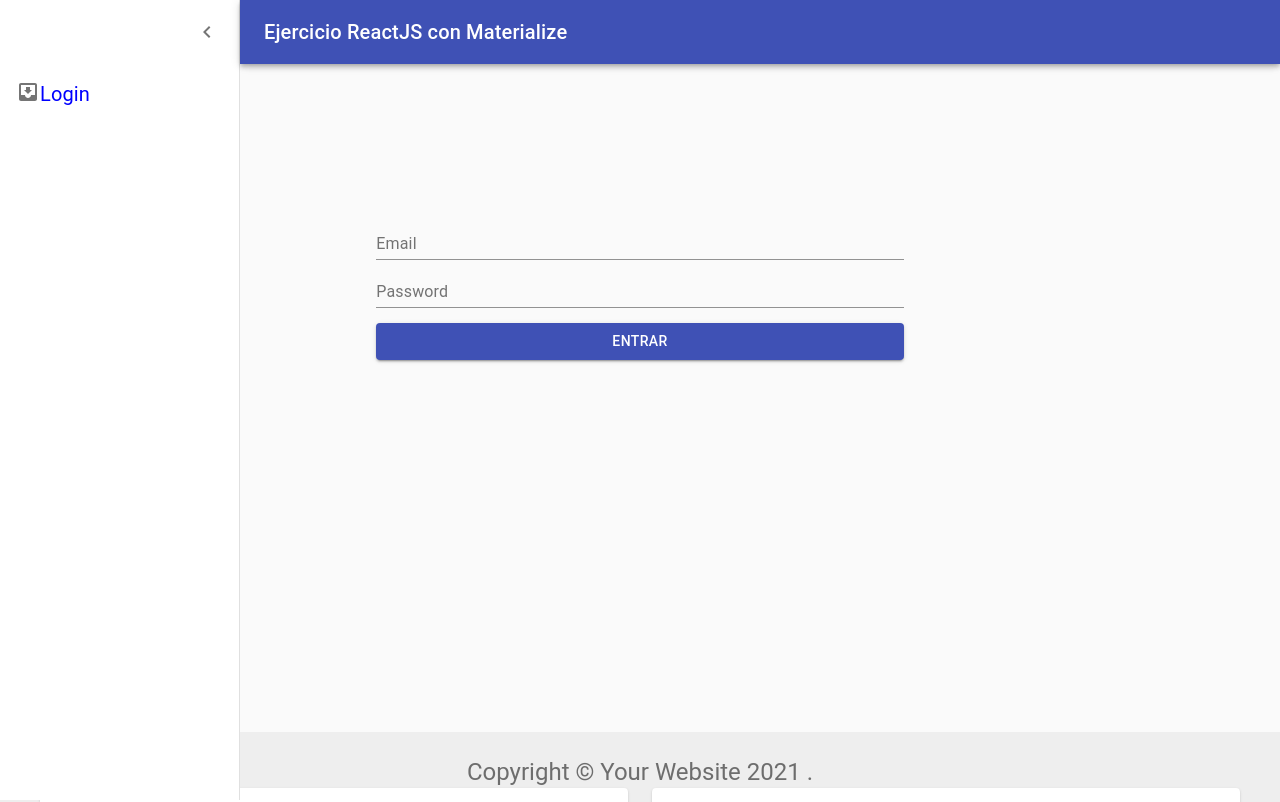
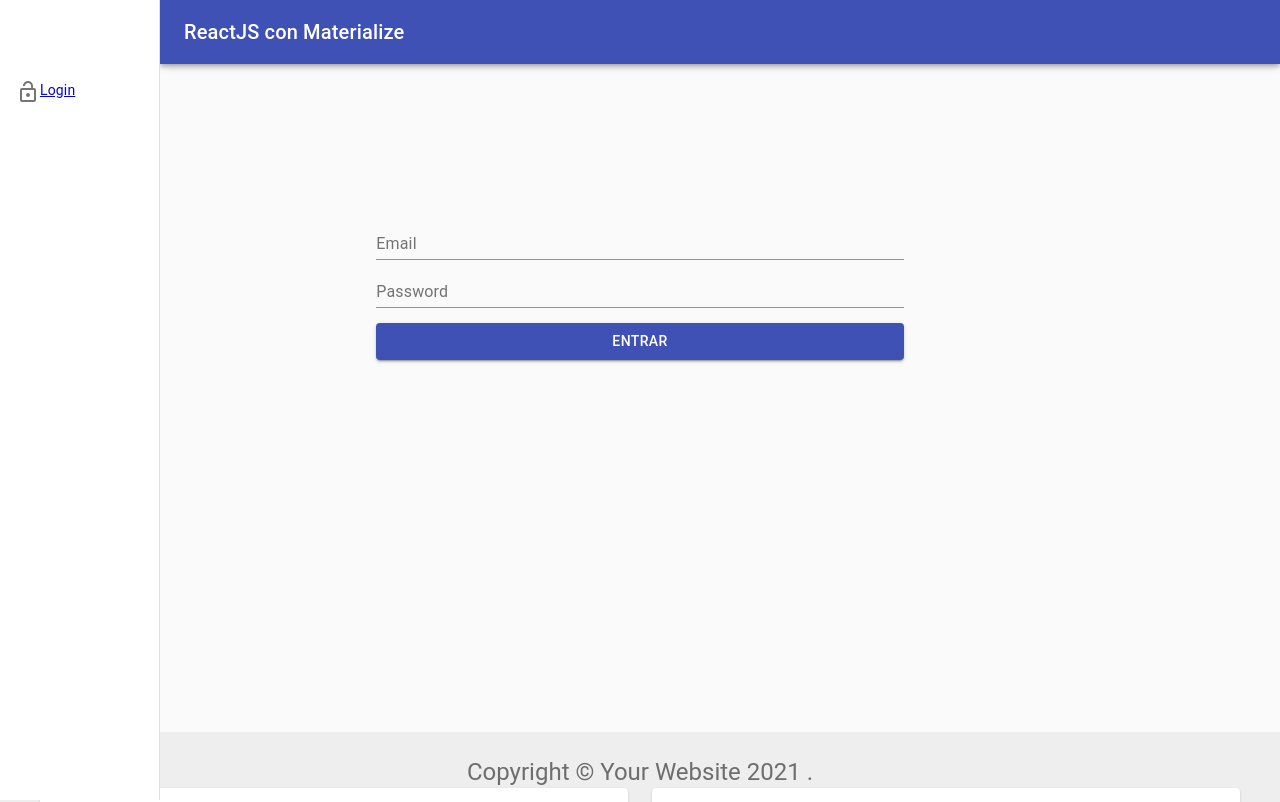
Before and after one commit to MiguelAngelMP10/ejercicio-reactjs-materialize, a React (Create React App) app: page /login in a window 1280 px wide. Shown: the top 802 px of the page. Built offline with nearby package versions, Linux system fonts and the light colour scheme.

Commit message:
Se cambia el menu y se ponen iconos

```diff
--- a/src/components/Footer/index.js
+++ b/src/components/Footer/index.js
@@ -143,15 +143,9 @@ export default function Footer() {
 
                 <CardContent>
                   <Typography variant="body2" color="textSecondary">
-                    ENLACE ATHENEA, S.A DE C.V., se compromete a guardar sus
+                    Super caja se compromete a guardar sus
                     datos personales, durante el tiempo necesario para cumplir
-                    con la finalidad para lo cual fueron solicitados. Asimismo,
-                    le informamos que debido a que la venta, distribución y
-                    soporte de nuestros productos es a través de nuestros socios
-                    de negocio (Distribuidores, Vendedores), sus datos
-                    personales pudieran ser transferidos a alguno de ellos para
-                    dar seguimiento a los productos y/o servicios que usted
-                    contrata con nosotros.
+                    con la finalidad para lo cual fueron solicitados.
                   </Typography>
                 </CardContent>
 
--- a/src/components/menu/index.js
+++ b/src/components/menu/index.js
@@ -1,160 +1,83 @@
 import { useContext, useState } from "react";
 
-import clsx from "clsx";
-import { makeStyles, useTheme } from "@material-ui/core/styles";
-import Drawer from "@material-ui/core/Drawer";
-import AppBar from "@material-ui/core/AppBar";
-import Toolbar from "@material-ui/core/Toolbar";
-import List from "@material-ui/core/List";
-import CssBaseline from "@material-ui/core/CssBaseline";
-import Typography from "@material-ui/core/Typography";
-import IconButton from "@material-ui/core/IconButton";
-import MenuIcon from "@material-ui/icons/Menu";
-import ChevronLeftIcon from "@material-ui/icons/ChevronLeft";
-import ChevronRightIcon from "@material-ui/icons/ChevronRight";
-import ListItem from "@material-ui/core/ListItem";
-import ListItemIcon from "@material-ui/core/ListItemIcon";
-import InboxIcon from "@material-ui/icons/MoveToInbox";
+import PropTypes from 'prop-types';
+import AppBar from '@material-ui/core/AppBar';
+import CssBaseline from '@material-ui/core/CssBaseline';
+import Drawer from '@material-ui/core/Drawer';
+import Hidden from '@material-ui/core/Hidden';
+import IconButton from '@material-ui/core/IconButton';
+
+import List from '@material-ui/core/List';
+import ListItem from '@material-ui/core/ListItem';
+import ListItemIcon from '@material-ui/core/ListItemIcon';
+
+import MenuIcon from '@material-ui/icons/Menu';
+import Toolbar from '@material-ui/core/Toolbar';
+import Typography from '@material-ui/core/Typography';
+import { makeStyles, useTheme } from '@material-ui/core/styles';
+import SistemaContext from "../../context/sistema";
 import { Link } from "react-router-dom";
-import SistemaContext from "../../context/sistema";
 
-const drawerWidth = 240;
+import HomeIcon from '@material-ui/icons/Home';
+import LockOpenIcon from '@material-ui/icons/LockOpen';
+import PersonIcon from '@material-ui/icons/Person';
+import PermContactCalendarIcon from '@material-ui/icons/PermContactCalendar';
+import SupervisorAccountIcon from '@material-ui/icons/SupervisorAccount';
+const drawerWidth = 160;
 
 const useStyles = makeStyles((theme) => ({
   root: {
-    display: "flex",
+    display: 'flex',
+  },
+  drawer: {
+    [theme.breakpoints.up('sm')]: {
+      width: drawerWidth,
+      flexShrink: 0,
+    },
   },
   appBar: {
-    zIndex: theme.zIndex.drawer + 1,
-    transition: theme.transitions.create(["width", "margin"], {
-      easing: theme.transitions.easing.sharp,
-      duration: theme.transitions.duration.leavingScreen,
-    }),
-  },
-  appBarShift: {
-    marginLeft: drawerWidth,
-    width: `calc(100% - ${drawerWidth}px)`,
-    transition: theme.transitions.create(["width", "margin"], {
-      easing: theme.transitions.easing.sharp,
-      duration: theme.transitions.duration.enteringScreen,
-    }),
+    [theme.breakpoints.up('sm')]: {
+      width: `calc(100% - ${drawerWidth}px)`,
+      marginLeft: drawerWidth,
+    },
   },
   menuButton: {
-    marginRight: 50,
-  },
-  hide: {
-    display: "none",
-  },
-  drawer: {
-    width: drawerWidth,
-    flexShrink: 0,
-    whiteSpace: "nowrap",
-  },
-  drawerOpen: {
-    width: drawerWidth,
-    transition: theme.transitions.create("width", {
-      easing: theme.transitions.easing.sharp,
-      duration: theme.transitions.duration.enteringScreen,
-    }),
-  },
-  drawerClose: {
-    transition: theme.transitions.create("width", {
-      easing: theme.transitions.easing.sharp,
-      duration: theme.transitions.duration.leavingScreen,
-    }),
-    overflowX: "hidden",
-    width: theme.spacing(7) + 1,
-    [theme.breakpoints.up("sm")]: {
-      width: theme.spacing(9) + 1,
+    marginRight: theme.spacing(2),
+    [theme.breakpoints.up('sm')]: {
+      display: 'none',
     },
   },
-  toolbar: {
-    display: "flex",
-    alignItems: "center",
-    justifyContent: "flex-end",
-    padding: theme.spacing(0, 1),
-    // necessary for content to be below app bar
-    ...theme.mixins.toolbar,
+  // necessary for content to be below app bar
+  toolbar: theme.mixins.toolbar,
+  drawerPaper: {
+    width: drawerWidth,
   },
   content: {
     flexGrow: 1,
     padding: theme.spacing(3),
   },
-  itemLink: {
-    textDecoration: "none",
-    fontSize: "20px",
-    textDecorationColor: "red",
-    color: "blue",
-  },
 }));
-export default function Menu() {
+
+function ResponsiveDrawer(props) {
+  const { window } = props;
   const classes = useStyles();
   const theme = useTheme();
-  const [open, setOpen] = useState(true);
-
+  const [mobileOpen, setMobileOpen] = useState(false);
   const { login } = useContext(SistemaContext);
 
-  const handleDrawerOpen = () => {
-    setOpen(true);
+  const handleDrawerToggle = () => {
+    setMobileOpen(!mobileOpen);
   };
 
-  const handleDrawerClose = () => {
-    setOpen(false);
-  };
+  const drawer = (
+    <div>
+      <div className={classes.toolbar} />
 
-  return (
-    <div className={classes.root}>
-      <CssBaseline />
-      <AppBar
-        position="fixed"
-        className={clsx(classes.appBar, {
-          [classes.appBarShift]: open,
-        })}
-      >
-        <Toolbar>
-          <IconButton
-            color="inherit"
-            aria-label="open drawer"
-            onClick={handleDrawerOpen}
-            edge="start"
-            className={clsx(classes.menuButton, {
-              [classes.hide]: open,
-            })}
-          >
-            <MenuIcon />
-          </IconButton>
-          <Typography variant="h6" noWrap>
-            Ejercicio ReactJS con Materialize
-          </Typography>
-        </Toolbar>
-      </AppBar>
-      <Drawer
-        variant="permanent"
-        className={clsx(classes.drawer, {
-          [classes.drawerOpen]: open,
-          [classes.drawerClose]: !open,
-        })}
-        classes={{
-          paper: clsx({
-            [classes.drawerOpen]: open,
-            [classes.drawerClose]: !open,
-          }),
-        }}
-      >
-        <div className={classes.toolbar}>
-          <IconButton onClick={handleDrawerClose}>
-            {theme.direction === "rtl" ? (
-              <ChevronRightIcon />
-            ) : (
-              <ChevronLeftIcon />
-            )}
-          </IconButton>
-        </div>
-        <List>
+      <List>
           {!login ?(
           <ListItem button key={"Login"}>
             <ListItemIcon>
-              <InboxIcon />
+              <LockOpenIcon />
               <Link to="/login" className={classes.itemLink}>
                 {"Login"}
               </Link>
@@ -166,7 +89,7 @@ export default function Menu() {
             <>
               <ListItem button key={"home"}>
                 <ListItemIcon>
-                  <InboxIcon />
+                  <HomeIcon />
                   <Link to="/" className={classes.itemLink}>
                     {"home"}
                   </Link>
@@ -174,15 +97,15 @@ export default function Menu() {
               </ListItem>
               <ListItem button key={"general-user"}>
                 <ListItemIcon>
-                  <InboxIcon />
+                  <PersonIcon />
                   <Link to="/general-user" className={classes.itemLink}>
-                    {"usuario General"}
+                    {"Usuario General"}
                   </Link>
                 </ListItemIcon>
               </ListItem>
               <ListItem button key={"collection-agent"}>
                 <ListItemIcon>
-                  <InboxIcon />
+                  <PermContactCalendarIcon />
                   <Link to="/collection-agent" className={classes.itemLink}>
                     {"Agente de cobro"}
                   </Link>
@@ -190,7 +113,7 @@ export default function Menu() {
               </ListItem>
               <ListItem button key={"admin"}>
                 <ListItemIcon>
-                  <InboxIcon />
+                  <SupervisorAccountIcon />
                   <Link to="/admin" className={classes.itemLink}>
                     {"Admin"}
                   </Link>
@@ -201,36 +124,75 @@ export default function Menu() {
             ""
           )}
         </List>
-      </Drawer>
+    </div>
+  );
+
+  const container = window !== undefined ? () => window().document.body : undefined;
+
+  return (
+    <div className={classes.root}>
+      <CssBaseline />
+      <AppBar position="fixed" className={classes.appBar}>
+        <Toolbar>
+          <IconButton
+            color="inherit"
+            aria-label="open drawer"
+            edge="start"
+            onClick={handleDrawerToggle}
+            className={classes.menuButton}
+          >
+            <MenuIcon />
+          </IconButton>
+          <Typography variant="h6" noWrap>
+            ReactJS con Materialize
+          </Typography>
+        </Toolbar>
+      </AppBar>
+      <nav className={classes.drawer} aria-label="mailbox folders">
+        {/* The implementation can be swapped with js to avoid SEO duplication of links. */}
+        <Hidden smUp implementation="css">
+          <Drawer
+            container={container}
+            variant="temporary"
+            anchor={theme.direction === 'rtl' ? 'right' : 'left'}
+            open={mobileOpen}
+            onClose={handleDrawerToggle}
+            classes={{
+              paper: classes.drawerPaper,
+            }}
+            ModalProps={{
+              keepMounted: true, // Better open performance on mobile.
+            }}
+          >
+            {drawer}
+          </Drawer>
+        </Hidden>
+        <Hidden xsDown implementation="css">
+          <Drawer
+            classes={{
+              paper: classes.drawerPaper,
+            }}
+            variant="permanent"
+            open
+          >
+            {drawer}
+          </Drawer>
+        </Hidden>
+      </nav>
       <main className={classes.content}>
-        <div className={classes.toolbar}></div>
+        <div className={classes.toolbar} />
+
       </main>
     </div>
   );
+}
 
-  // return (
-  //   <div>
-  //     <AppBar position="sticky" color="transparent">
-  //       <Toolbar color="inherit" aria-label="menu">
-  //         <Typography className={classes.right} variant="body1" color="inherit">
-  //           <div className={classes.right}>
-  //             <Link to="/">{"Home"}</Link>
-  //           </div>
-  //           <div className={classes.right}>
-  //             <Link to="/general-user">{"usuario General"}</Link>
-  //           </div>
-  //           <div className={classes.right}>
-  //             <Link to="/login">{"Agente de Cobro"}</Link>
-  //           </div>
-  //           <div className={classes.right}>
-  //             <Link to="/login">{"Admin"}</Link>
-  //           </div>
-  //           <div className={classes.right}>
-  //             <Link to="/login">{"Login"}</Link>
-  //           </div>
-  //         </Typography>
-  //       </Toolbar>
-  //     </AppBar>
-  //   </div>
-  // );
-}
+ResponsiveDrawer.propTypes = {
+  /**
+   * Injected by the documentation to work in an iframe.
+   * You won't need it on your project.
+   */
+  window: PropTypes.func,
+};
+
+export default ResponsiveDrawer;
```
Also changed, not shown: src/views/Home/index.js (+3 -5 lines).
